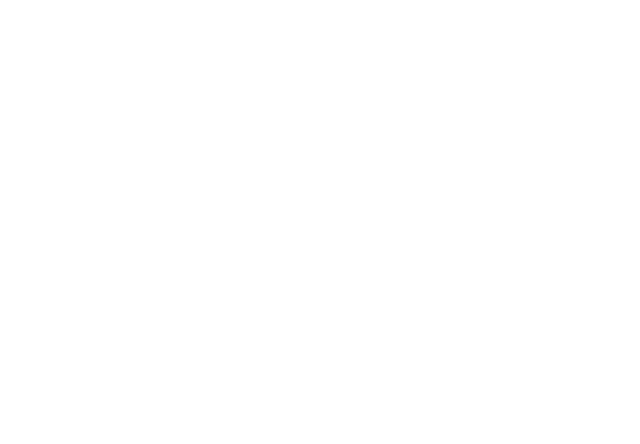
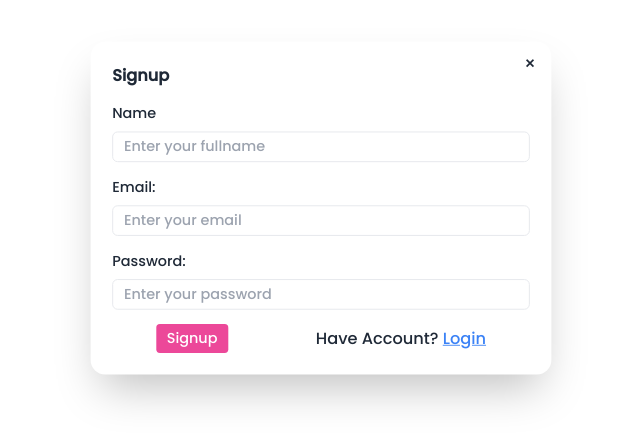
Before and after one commit to manasrajputt/BookStore, a React (Vite) app in the folder Frontend/BookStore/: page /signup in a window 1280 px wide. Before the commit this address had no page. Shown: the part 192-636 px from the top of the page, without its empty margins (275-915 px from the left). Built offline with nearby package versions, Linux system fonts and the light colour scheme.

Commit message:
frontend

```diff
--- a/Frontend/BookStore/package.json
+++ b/Frontend/BookStore/package.json
@@ -12,6 +12,7 @@
   "dependencies": {
     "react": "^18.2.0",
     "react-dom": "^18.2.0",
+    "react-hook-form": "^7.51.4",
     "react-router-dom": "^6.23.0",
     "react-slick": "^0.30.2",
     "slick-carousel": "^1.8.1"
--- a/Frontend/BookStore/src/App.jsx
+++ b/Frontend/BookStore/src/App.jsx
@@ -2,6 +2,7 @@
 import { Routes, Route } from 'react-router-dom'
 import Home from './Home/Home'
 import Course from './Course/Course'
+import Signup from './components/Signup'
 
 function App() {
   return (
@@ -10,6 +11,7 @@
       <Routes>
         <Route path="/" element={<Home />} />
         <Route path='/course' element={<Course />} />
+        <Route path='/signup' element={<Signup />} />
       </Routes>
     </div>
     </>
--- a/Frontend/BookStore/src/components/Login.jsx
+++ b/Frontend/BookStore/src/components/Login.jsx
@@ -1,24 +1,53 @@
-import React from 'react'
+import React from 'react';
+import { Link } from 'react-router-dom';
+import { useForm } from "react-hook-form";
 
 function Login() {
+
+    const {
+        register,
+        handleSubmit,
+        formState: { errors },
+    } = useForm();
+
+    const onSubmit = (data) => console.log(data);
     return (
         <>
             <dialog id="my_modal_3" className="modal">
                 <div className="modal-box dark:bg-slate-900 dark:text-white">
-                    <form method="dialog">
+                    <form onSubmit={handleSubmit(onSubmit)} method="dialog">
                         {/* if there is a button in form, it will close the modal */}
-                        <button className="btn btn-sm btn-circle btn-ghost absolute right-2 top-2">✕</button>
-                    </form>
+                        <Link
+                            to="/"
+                            className="btn btn-sm btn-circle btn-ghost absolute right-2 top-2"
+                            onClick={() => document.getElementById('my_modal_3').close()}
+                        >
+                            ✕
+                        </Link>
                         <h3 className="font-bold text-lg">Login</h3>
                         <div className='mt-4 space-y-2'>
                             <span>Email:</span>
                             <br />
-                        <input type="email" placeholder='Enter your email' className='dark:bg-slate-900 dark:text-white outline-none w-full px-3 py-1 border rounded-md'/>
+                            <input
+                                type="email"
+                                placeholder='Enter your email'
+                                className='dark:bg-slate-900 dark:text-white outline-none w-full px-3 py-1 border rounded-md'
+                                {...register("email", { required: true })}
+                            />
+                            <br />
+                            {errors.email && <span className='text-sm text-red-500'>This field is required</span>}
                         </div>
                         <div className='mt-4 space-y-2'>
                             <span>Password:</span>
                             <br />
-                        <input type="password" placeholder='Enter your password' className='dark:bg-slate-900 dark:text-white outline-none w-full px-3 py-1 border rounded-md'/>
+                            <input
+                                type="password"
+                                placeholder='Enter your password'
+                                className='dark:bg-slate-900 dark:text-white outline-none w-full px-3 py-1 border rounded-md'
+                                {...register("password", { required: true })}
+                            />
+                            <br />
+                            {errors.password && <span className='text-sm text-red-500'>This field is required</span>}
                         </div>
                         <div className='flex justify-around items-center mt-4'>
                             <button className='bg-pink-500 text-white rounded px-3 py-1 hover:bg-pink-700 duration-200'>
@@ -26,11 +55,12 @@
                             </button>
                             <p>
                                 Not registered?{" "}
-                            <span className='underline text-blue-500 cursor-pointer'>
+                                <Link to="/signup" className='underline text-blue-500 cursor-pointer'>
                                     Signup
-                            </span>
+                                </Link>
                             </p>
                         </div>
+                    </form>
                 </div>
             </dialog>
         </>
--- a/Frontend/BookStore/src/components/Navbar.jsx
+++ b/Frontend/BookStore/src/components/Navbar.jsx
@@ -42,7 +42,7 @@
     return (
         <>
             <div className={`fixed top-0 left-0 right-0 dark:bg-slate-900 dark:text-white max-w-screen-2xl container mx-auto md:px-20 px-4 z-50 ${sticky
-                ? "sticky-navbar shadow-md bg-base-200 dark:bg-slate-950 dark:text-white duration-300 transition-all ease-in-out"
+                ? "sticky-navbar shadow-md bg-base-100 dark:bg-slate-950 dark:text-white duration-300 transition-all ease-in-out"
                 : ""
                 }`}>
                 <div className="navbar">
--- /dev/null
+++ b/Frontend/BookStore/src/components/Signup.jsx
@@ -0,0 +1,82 @@
+import React from 'react'
+import { Link } from 'react-router-dom'
+import Login from './Login'
+import { useForm } from "react-hook-form";
+
+function Signup() {
+    const {
+        register,
+        handleSubmit,
+        formState: { errors },
+    } = useForm();
+
+    const onSubmit = (data) => console.log(data);
+    return (
+        <>
+            <div className='flex h-screen items-center justify-center'>
+                <div className="w-[600px]">
+                    <div className="modal-box">
+                        <form onSubmit={handleSubmit(onSubmit)} method="dialog">
+                            {/* if there is a button in form, it will close the modal */}
+                            <Link to="/" className="btn btn-sm btn-circle btn-ghost absolute right-2 top-2">✕</Link>
+
+                            <h3 className="font-bold text-lg">Signup</h3>
+                            <div className='mt-4 space-y-2'>
+                                <span>Name</span>
+                                <br />
+                                <input
+                                    type="text"
+                                    placeholder='Enter your fullname'
+                                    className='dark:bg-slate-900 dark:text-white outline-none w-full px-3 py-1 border rounded-md'
+                                    {...register("name", { required: true })}
+                                />
+                                <br />
+                                {errors.name && <span className='text-sm text-red-500'>This field is required</span>}
+                            </div>
+                            <div className='mt-4 space-y-2'>
+                                <span>Email:</span>
+                                <br />
+                                <input
+                                    type="email"
+                                    placeholder='Enter your email'
+                                    className='dark:bg-slate-900 dark:text-white outline-none w-full px-3 py-1 border rounded-md'
+                                    {...register("email", { required: true })}
+                                />
+                                <br />
+                                {errors.email && <span className='text-sm text-red-500'>This field is required</span>}
+                            </div>
+                            <div className='mt-4 space-y-2'>
+                                <span>Password:</span>
+                                <br />
+                                <input
+                                    type="password"
+                                    placeholder='Enter your password'
+                                    className='dark:bg-slate-900 dark:text-white outline-none w-full px-3 py-1 border rounded-md'
+                                    {...register("password", { required: true })}
+                                />
+                                <br />
+                                {errors.password && <span className='text-sm text-red-500'>This field is required</span>}
+                            </div>
+                            <div className='flex justify-around items-center mt-4'>
+                                <button className='bg-pink-500 text-white rounded px-3 py-1 hover:bg-pink-700 duration-200'>
+                                    Signup
+                                </button>
+                                <p className='text-lg'>
+                                    Have Account?{" "}
+                                    <Link
+                                        className='underline text-blue-500 cursor-pointer'
+                                        onClick={() => document.getElementById('my_modal_3').showModal()}>
+                                        Login
+                                    </Link>
+                                </p>
+                                <Login />
+                            </div>
+                        </form>
+                    </div>
+                </div>
+            </div>
+        </>
+    )
+}
+
+export default Signup
```
Also changed, not shown: 1 other file (tests, documents, lock files or other folders). Lines whose indentation alone changed are shown as unchanged.
